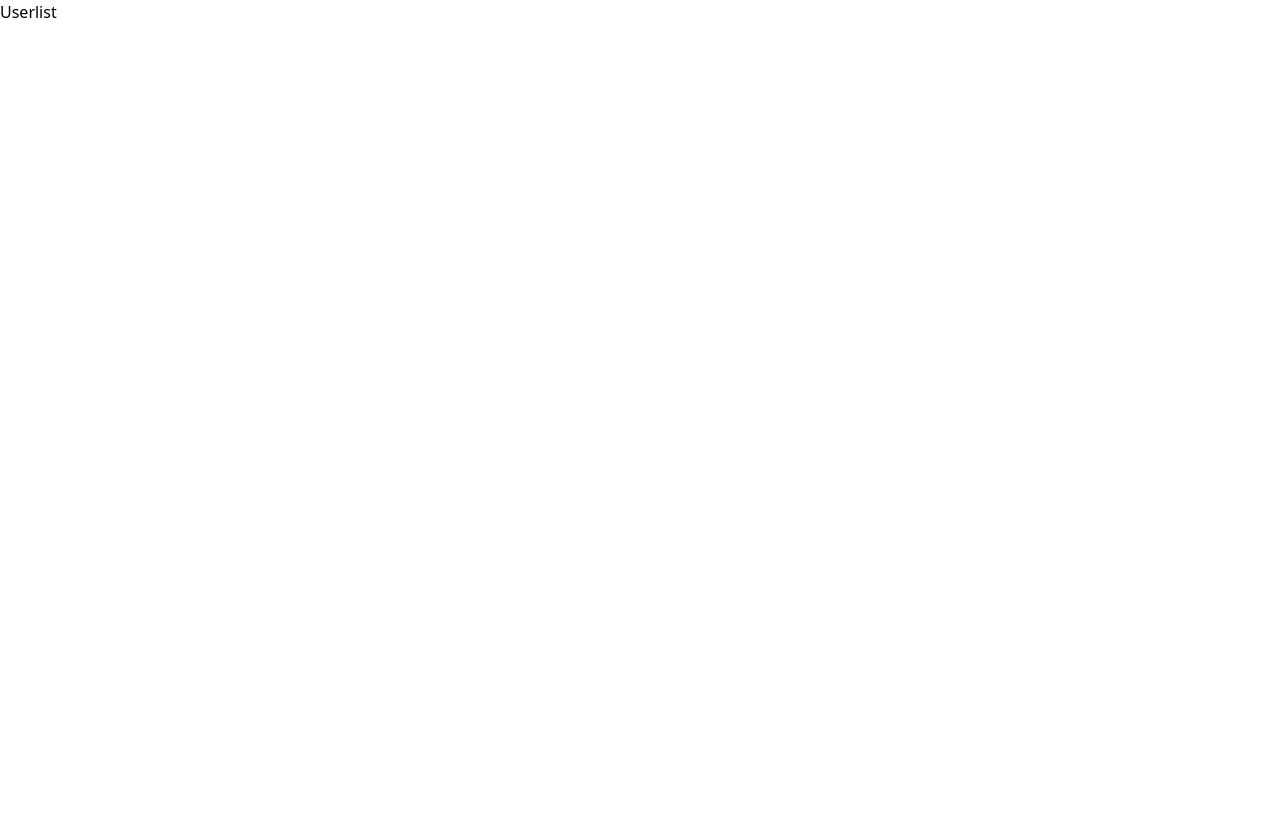
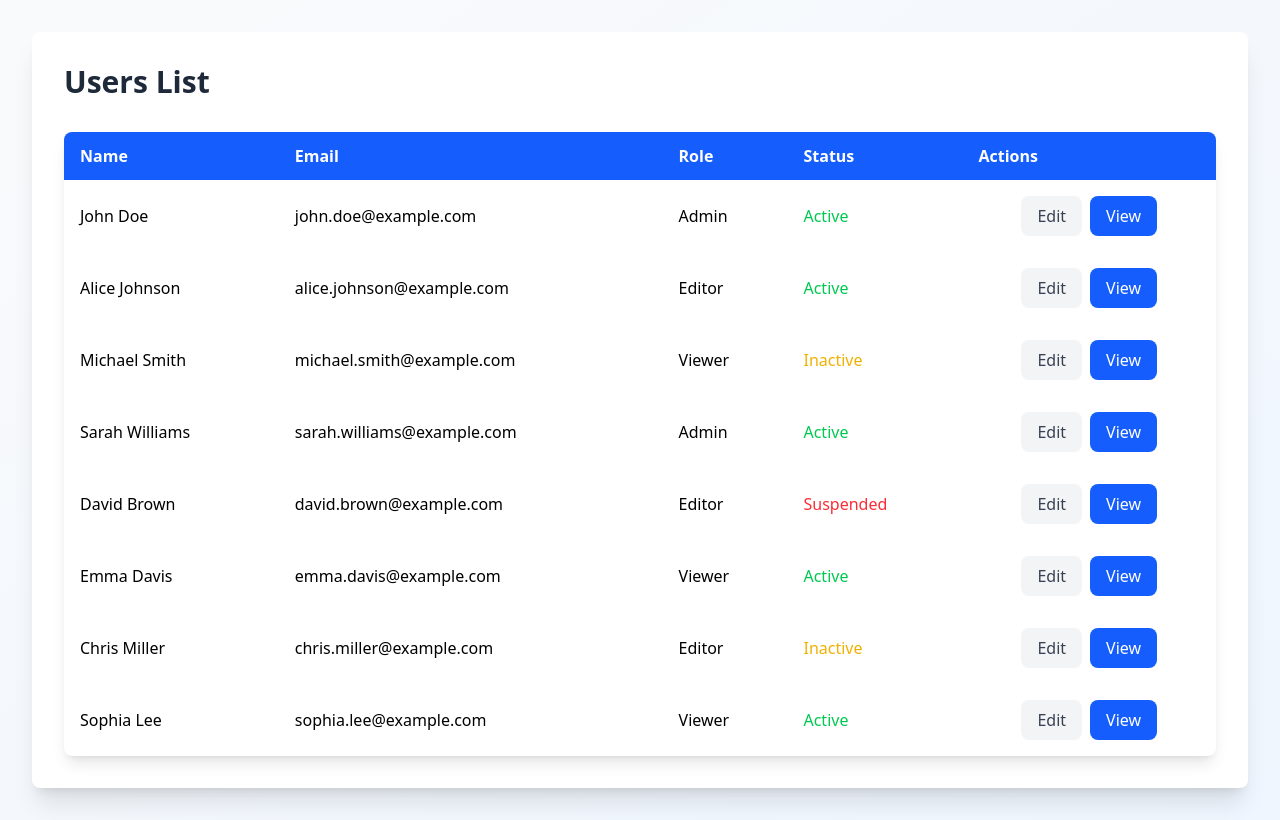
Before and after one commit to Bibek1008/Nextjs_practice_project1, a Next.js app: page /dashboard/users/users-list in a window 1280 px wide. Built offline with nearby package versions, Linux system fonts and the light colour scheme.

Commit message:
Completed this project

```diff
--- a/app/dashboard/users/user-details/page.tsx
+++ b/app/dashboard/users/user-details/page.tsx
@@ -1,9 +1,98 @@
-import React from 'react'
+const UserDetails = () => {
+  const user = {
+    name: "John Doe",
+    email: "john.doe@example.com",
+    role: "Admin",
+    status: "Active",
+    bio: "Lorem ipsum dolor sit amet, consectetur adipiscing elit. Phasellus imperdiet, nulla et dictum interdum, nisi lorem egestas odio, vitae scelerisque enim ligula venenatis dolor.",
+    profilePicture: "https://randomuser.me/api/portraits/men/1.jpg",
+    activities: [
+      { id: 1, description: "Updated password", timestamp: "2025-02-10" },
+      { id: 2, description: "Changed email address", timestamp: "2025-01-25" },
+      {
+        id: 3,
+        description: "Logged in from a new device",
+        timestamp: "2025-01-15",
+      },
+    ],
+  };
 
-const Userdetails = () => {
+
+
+
+
   return (
-    <div>Userdetails</div>
-  )
-}
+  <div className="min-h-screen bg-gradient-to-br from-gray-50 to-blue-50 p-8">
+    <div className="max-w-4xl mx-auto bg-white rounded-lg shadow-xl p-8">
+      <div className="flex items-center mb-8">
+        <img
+          src={user.profilePicture}
+          alt="Profile"
+          className="w-20 h-20 rounded-full object-cover mr-6"
+        />
 
-export default Userdetails
+        <div>
+          <h1 className="text-3xl font-bold text-gray-800">{user.name}</h1>
+          <p className="text-sm text-gray-600">{user.email}</p>
+          <p className="text-sm text-gray-600">{user.role}</p>
+          <p
+            className={`text-sm mt-2 ${
+              user.status === "Active" ? "text-green-500" : "text-red-500"
+            }`}
+          >
+            Status: {user.status}
+          </p>
+        </div>
+      </div>
+
+        {/* Bio Section */}
+        <div className="mb-8">
+          <h2 className="text-xl font-semibold text-gray-700 mb-4">About</h2>
+          <p className="text-gray-600">{user.bio}</p>
+        </div>
+
+      {/* Activities Timeline */}
+      <div className="mb-8">
+        <h2 className="text-xl font-semibold text-gray-700 mb-4">
+          Recent Activities
+        </h2>
+
+        <ul className="space-y-4">
+          {user.activities.map((activity) => (
+            <li key={activity.id} className="flex items-center space-x-4">
+              <div className="bg-blue-600 text-white rounded-full w-8 h-8 flex items-center justify-center">
+                <span>A</span>
+              </div>
+
+              <div>
+                <p className="text-gray-700">{activity.description}</p>
+                <p className="text-sm text-gray-500">{activity.timestamp}</p>
+              </div>
+            </li>
+          ))}
+        </ul>
+
+          {/* Buttons */}
+        <div className="flex justify-end gap-4">
+          <button className="px-4 py-2 rounded-md border bg-gray-100 text-gray-700">
+            Cancel
+          </button>
+
+          <button className="px-5 py-2 rounded-md bg-blue-600 text-white">
+            Save Changes
+          </button>
+        </div>
+
+
+
+      </div>
+
+
+
+    </div>
+  </div>
+);
+
+};
+
+export default UserDetails;
--- a/app/dashboard/users/users-list/page.tsx
+++ b/app/dashboard/users/users-list/page.tsx
@@ -1,8 +1,129 @@
 import React from 'react'
 
 const Userlist = () => {
+  const users = [
+  {
+    id: 1,
+    name: "John Doe",
+    email: "john.doe@example.com",
+    role: "Admin",
+    status: "Active",
+  },
+  {
+    id: 2,
+    name: "Alice Johnson",
+    email: "alice.johnson@example.com",
+    role: "Editor",
+    status: "Active",
+  },
+  {
+    id: 3,
+    name: "Michael Smith",
+    email: "michael.smith@example.com",
+    role: "Viewer",
+    status: "Inactive",
+  },
+  {
+    id: 4,
+    name: "Sarah Williams",
+    email: "sarah.williams@example.com",
+    role: "Admin",
+    status: "Active",
+  },
+  {
+    id: 5,
+    name: "David Brown",
+    email: "david.brown@example.com",
+    role: "Editor",
+    status: "Suspended",
+  },
+  {
+    id: 6,
+    name: "Emma Davis",
+    email: "emma.davis@example.com",
+    role: "Viewer",
+    status: "Active",
+  },
+  {
+    id: 7,
+    name: "Chris Miller",
+    email: "chris.miller@example.com",
+    role: "Editor",
+    status: "Inactive",
+  },
+  {
+    id: 8,
+    name: "Sophia Lee",
+    email: "sophia.lee@example.com",
+    role: "Viewer",
+    status: "Active",
+  }
+];
+
   return (
-    <div>Userlist</div>
+
+
+
+    <div className="min-h-screen bg-gradient-to-br from-gray-50 to-blue-50 p-8">
+    <div className="max-w-7xl mx-auto bg-white rounded-lg shadow-xl p-8">
+      <h1 className="text-3xl font-bold text-gray-800 mb-8">Users List</h1>
+
+
+      {/* Users Table */}
+      <div className="overflow-x-auto bg-white shadow-lg rounded-lg">
+        <table className="min-w-full table-auto">
+          <thead className="bg-blue-600 text-white">
+            <tr>
+              <th className="py-3 px-4 text-left">Name</th>
+              <th className="py-3 px-4 text-left">Email</th>
+              <th className="py-3 px-4 text-left">Role</th>
+              <th className="py-3 px-4 text-left">Status</th>
+              <th className="py-3 px-4 text-left">Actions</th>
+            </tr>
+          </thead>
+          <tbody>
+            {users.map((user) => (
+  <tr key={user.id}>
+    <td className="py-4 px-4">{user.name}</td>
+    <td className="py-4 px-4">{user.email}</td>
+    <td className="py-4 px-4">{user.role}</td>
+    <td className="py-4 px-4">
+      <span
+        className={`${
+          user.status === "Active"
+            ? "text-green-500"
+            : user.status === "Inactive"
+            ? "text-yellow-500"
+            : "text-red-500"
+        }`}
+      >
+        {user.status}
+      </span>
+    </td>
+    <td className="py-4 px-4 text-center">
+  <button
+    className="px-4 py-2 text-gray-700 bg-gray-100 rounded-lg hover:bg-gray-200 transition-colors"
+  >
+    Edit
+  </button>
+  <button
+    className="ml-2 px-4 py-2 text-white bg-blue-600 rounded-lg hover:bg-blue-700 transition-colors"
+  >
+    View
+  </button>
+</td>
+
+  </tr>
+))}
+
+          </tbody>
+        </table>
+      </div>
+
+
+    </div>
+  </div>
+
   )
 }
 
```
